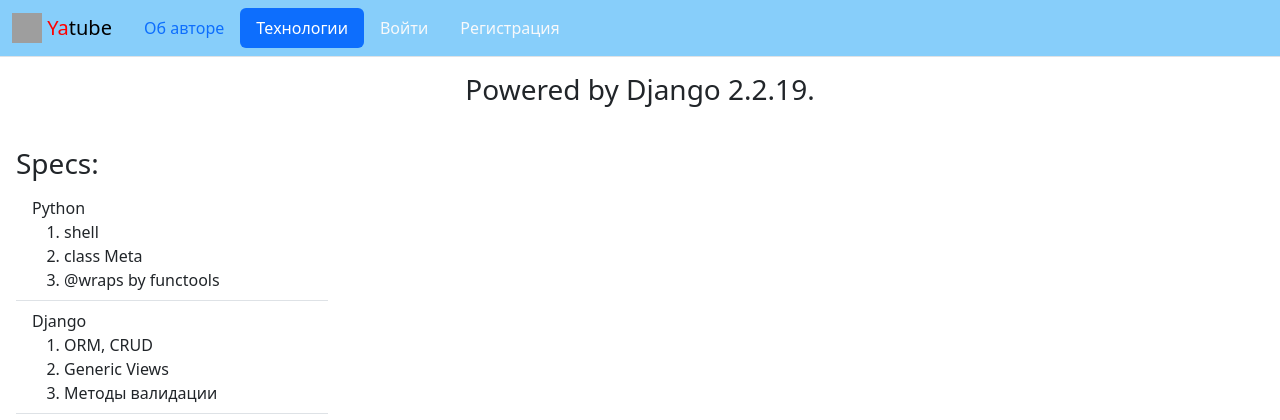
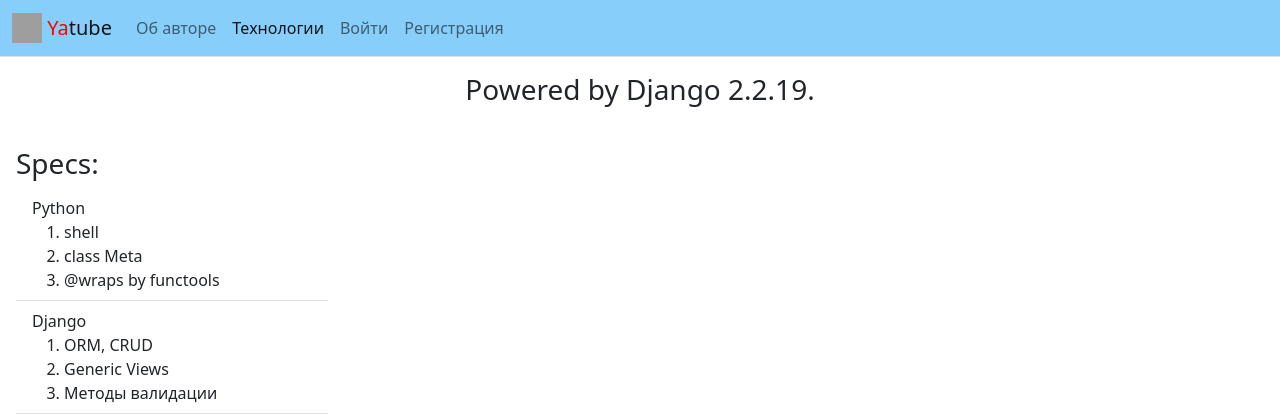
Before and after one commit to Olegsnap/hw05_final, a Django app: page /about/tech/ in a window 1280 px wide. Shown: the top 420 px of the page. Run offline with Django 3.2, Linux system fonts and the light colour scheme; some libraries are stand-ins or nearby versions; grey boxes are pictures that could not be loaded.

Commit message:
something fix

```diff
--- a/yatube/templates/base.html
+++ b/yatube/templates/base.html
@@ -13,9 +13,12 @@
       href="{% static 'img/fav/favicon-16x16.png' %}">
     <meta name="msapplication-TileColor" content="#000">
     <meta name="theme-color" content="#ffffff">
-    <link rel="stylesheet" href="{% static 'css/bootstrap.min.css' %}">
-    <script src="https://code.jquery.com/jquery-3.3.1.slim.min.js" integrity="sha384-q8i/X+965DzO0rT7abK41JStQIAqVgRVzpbzo5smXKp4YfRvH+8abtTE1Pi6jizo" crossorigin="anonymous"></script>
-    <script src="https://stackpath.bootstrapcdn.com/bootstrap/4.2.1/js/bootstrap.min.js" integrity="sha384-B0UglyR+jN6CkvvICOB2joaf5I4l3gm9GU6Hc1og6Ls7i6U/mkkaduKaBhlAXv9k" crossorigin="anonymous"></script>
+    <link
+      href="https://cdn.jsdelivr.net/npm/bootstrap@5.0.1/dist/css/bootstrap.min.css"
+      rel="stylesheet"
+      integrity="sha384-+0n0xVW2eSR5OomGNYDnhzAbDsOXxcvSN1TPprVMTNDbiYZCxYbOOl7+AMvyTG2x"
+      crossorigin="anonymous"
+    >
     <title>
       {% block title %} Выдал базу {% endblock %}
     </title>
@@ -32,5 +35,7 @@
     <footer class="border-top text-center py-3">
      {% include 'includes/footer.html' %}
     </footer>
+    <script src="https://code.jquery.com/jquery-3.3.1.slim.min.js" integrity="sha384-q8i/X+965DzO0rT7abK41JStQIAqVgRVzpbzo5smXKp4YfRvH+8abtTE1Pi6jizo" crossorigin="anonymous"></script>
+    <script src="https://stackpath.bootstrapcdn.com/bootstrap/4.2.1/js/bootstrap.min.js" integrity="sha384-B0UglyR+jN6CkvvICOB2joaf5I4l3gm9GU6Hc1og6Ls7i6U/mkkaduKaBhlAXv9k" crossorigin="anonymous"></script>
   </body>
 </html>
--- a/yatube/templates/includes/header.html
+++ b/yatube/templates/includes/header.html
@@ -1,22 +1,19 @@
 {%load static %}
-<header>
-  <nav class="navbar navbar-expand-lg" style="background-color: lightskyblue">
+  <nav class="navbar navbar-expand-lg navbar-light" style="background-color:lightskyblue" role="navigation">
     <div class="container-fluid">
-      <div class="navbar-header">
         <!-- Бренд или название сайта -->
           <a class="navbar-brand" href="{% url 'posts:index' %}">
             <img src="{% static 'img/logo.png' %}" width="30" height="30" class="d-inline-block align-top" alt="">
-            <span style="color:red">Ya</span>tube
+            <span style="color:red">Ya</span><span style="color:dark">tube</span>
           </a>
           <button class="navbar-toggler" type="button" data-toggle="collapse" data-target="#navbarSupportedContent" aria-controls="navbarSupportedContent" aria-expanded="False" aria-label="Toggle navigation">
-            <span class="navbar-toggler-icon"></span>
+            <span class="navbar-toggler-icon"> </span>
           </button>
-      </div>
       <!-- Основная часть меню -->
       <div class="collapse navbar-collapse" id="navbarSupportedContent">
-        <ul class="nav nav-pills">
+        <ul class="navbar-nav navbar-nav me-auto mb-2 mb-lg-0">
           {% with request.resolver_match.view_name as view_name %}
-          <li class="nav-item active">
+          <li class="nav-item">
             <a class="nav-link {% if view_name == 'about:author' %}active{% endif %}"
             href="{% url 'about:author' %}"> Об авторе </a>
           </li>
@@ -51,7 +48,7 @@
           {% endif %}
           {% endwith %}
         </ul>
+        </div>
       </div>
     </div>
   </nav>
-</header>
--- a/yatube/yatube/urls.py
+++ b/yatube/yatube/urls.py
@@ -30,6 +30,8 @@ handler404 = 'core.views.page_not_found'
 handler403 = 'core.views.csrf_failure'
 
 if settings.DEBUG:
+    import debug_toolbar
     urlpatterns += static(
         settings.MEDIA_URL, document_root=settings.MEDIA_ROOT
     )
+    urlpatterns += (path('__debug__/', include(debug_toolbar.urls)),)
```
Also changed, not shown: yatube/yatube/settings.py (+7 -0 lines).
